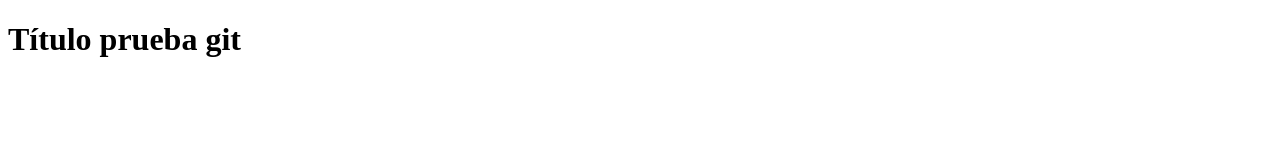
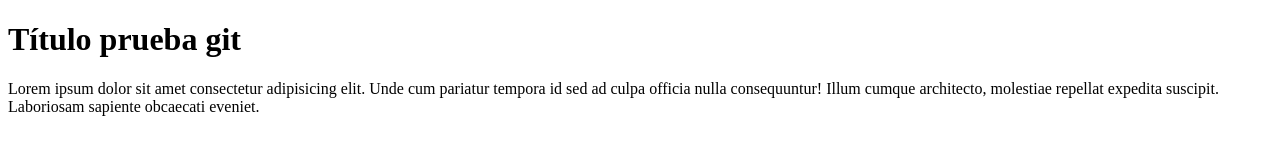
Before and after one commit to FDresco/prueba-git-2, a plain HTML site: page index.html in a window 1280 px wide. Drawn offline with Linux system fonts and the light colour scheme.

Commit message:
agregue parrafo

```diff
--- a/index.html
+++ b/index.html
@@ -10,5 +10,7 @@
 
     <h1>Título prueba git</h1>
 
+    <p>Lorem ipsum dolor sit amet consectetur adipisicing elit. Unde cum pariatur tempora id sed ad culpa officia nulla consequuntur! Illum cumque architecto, molestiae repellat expedita suscipit. Laboriosam sapiente obcaecati eveniet.</p>
+
 </body>
 </html>
```
